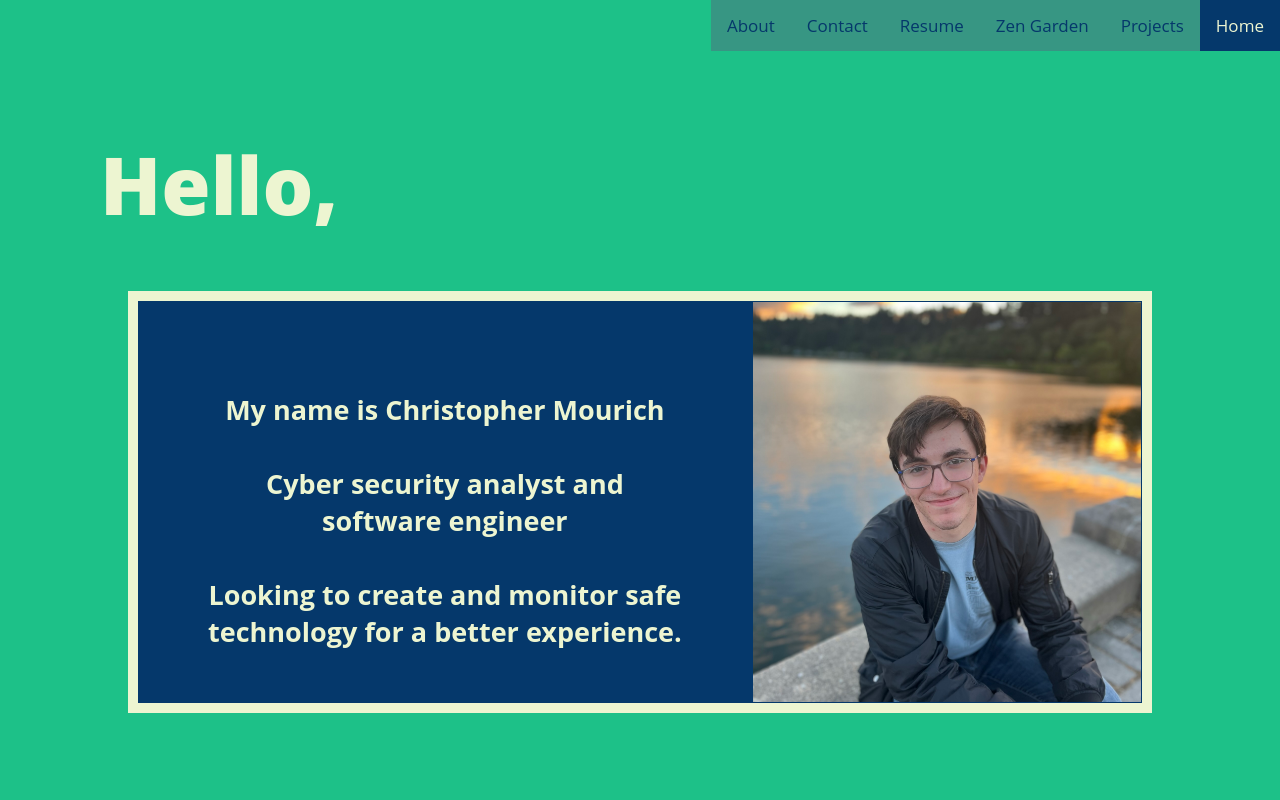
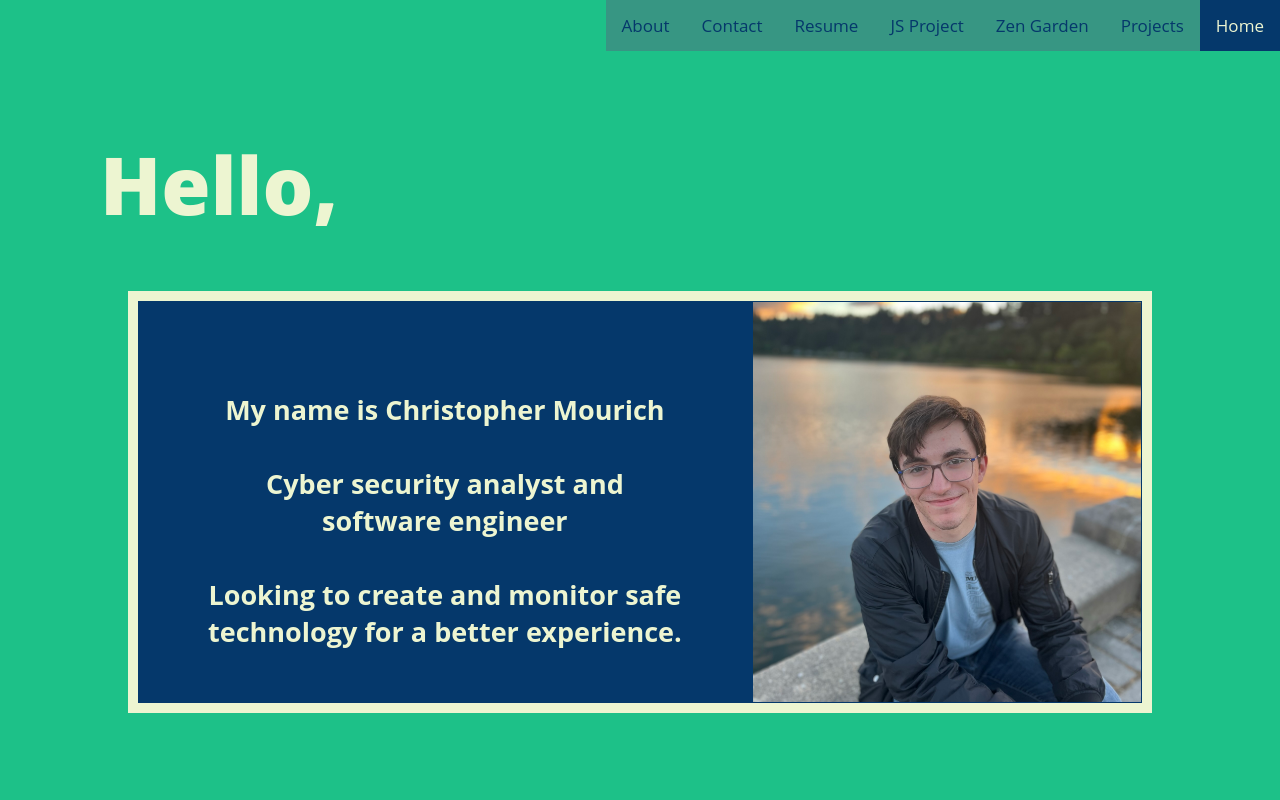
Before and after one commit to Cmourich/Cmourich.github.io, a plain HTML site: page index.html in a window 1280 px wide. Shown: the top 800 px of the page. Drawn offline with Linux system fonts and the light colour scheme.

Commit message:
Update index.html
changed index

```diff
--- a/index.html
+++ b/index.html
@@ -13,6 +13,7 @@
         <a class="active" href="./index.html">Home</a>
         <a href="./projects.html">Projects</a>
         <a href="./zen-garden.html">Zen Garden</a>
+        <a href="./js.html">JS Project</a>
         <a href="./resume.html">Resume</a>
         <a href="./contact.html">Contact</a>
         <a href="./about.html">About</a>
```
